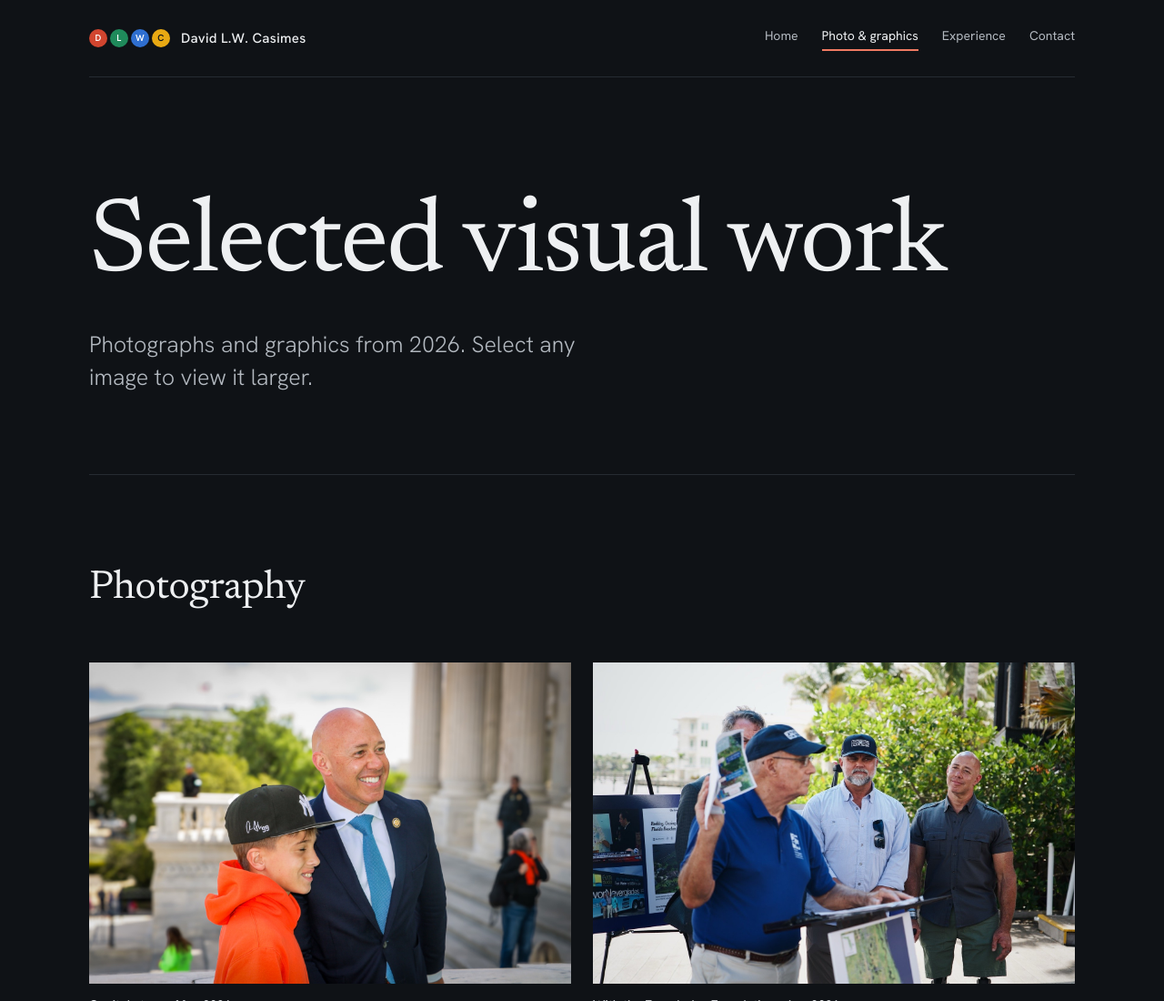
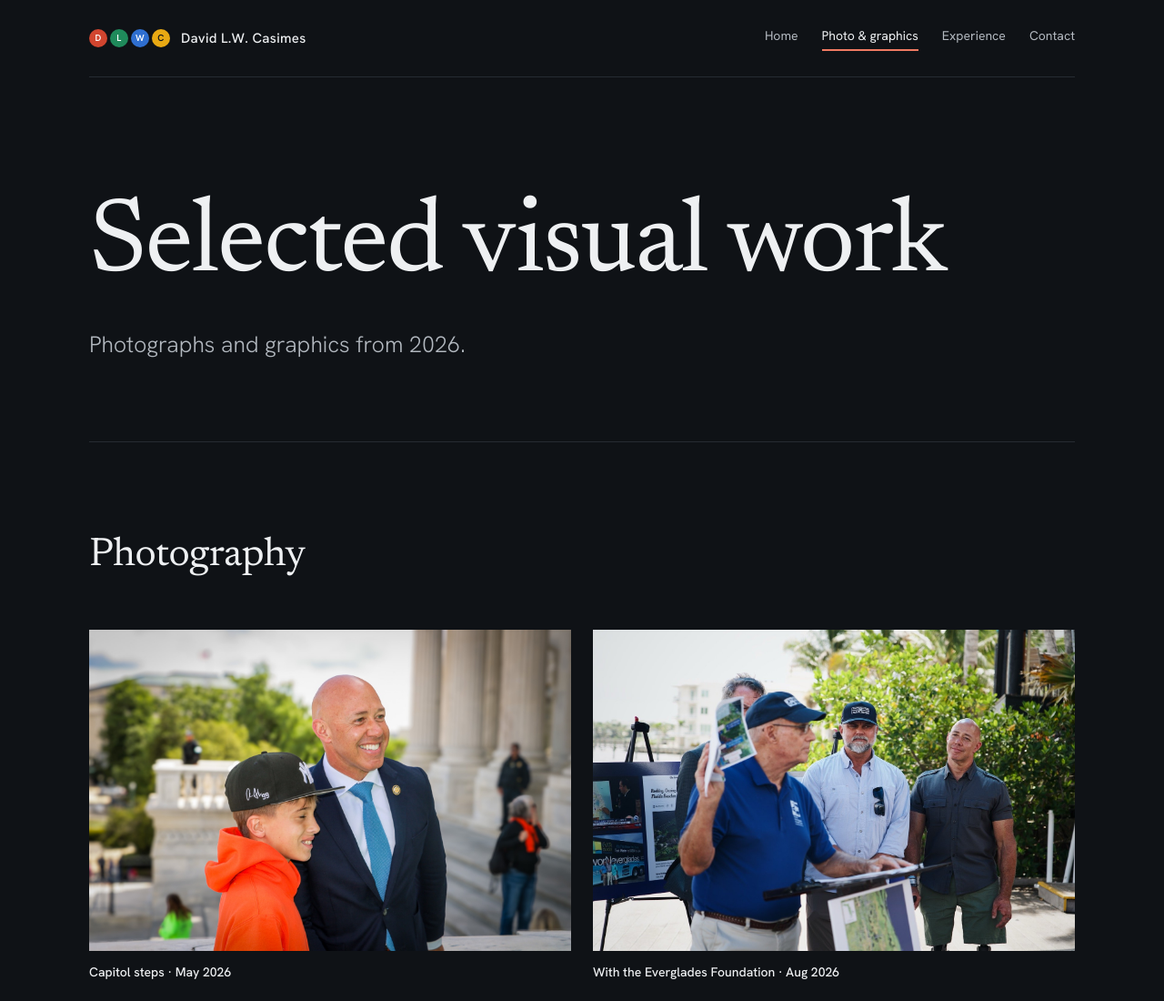
Before and after one commit to davidlwcasimes-ui/davidlwcasimes-ui.github.io, a plain HTML site: page work.html in a window 1280 px wide. Shown: the top 1100 px of the page at 91% size. Drawn offline with Linux system fonts and the light colour scheme.

Commit message:
Add files via upload

```diff
--- a/work.html
+++ b/work.html
@@ -41,7 +41,7 @@
 
 <section class="hero" style="border-top:0">
   <h1>Selected visual work</h1>
-  <p class="lede">Photographs and graphics from 2026. Select any image to view it larger.</p>
+  <p class="lede">Photographs and graphics from 2026.</p>
 </section>
 
 <section aria-labelledby="p-h">
```
